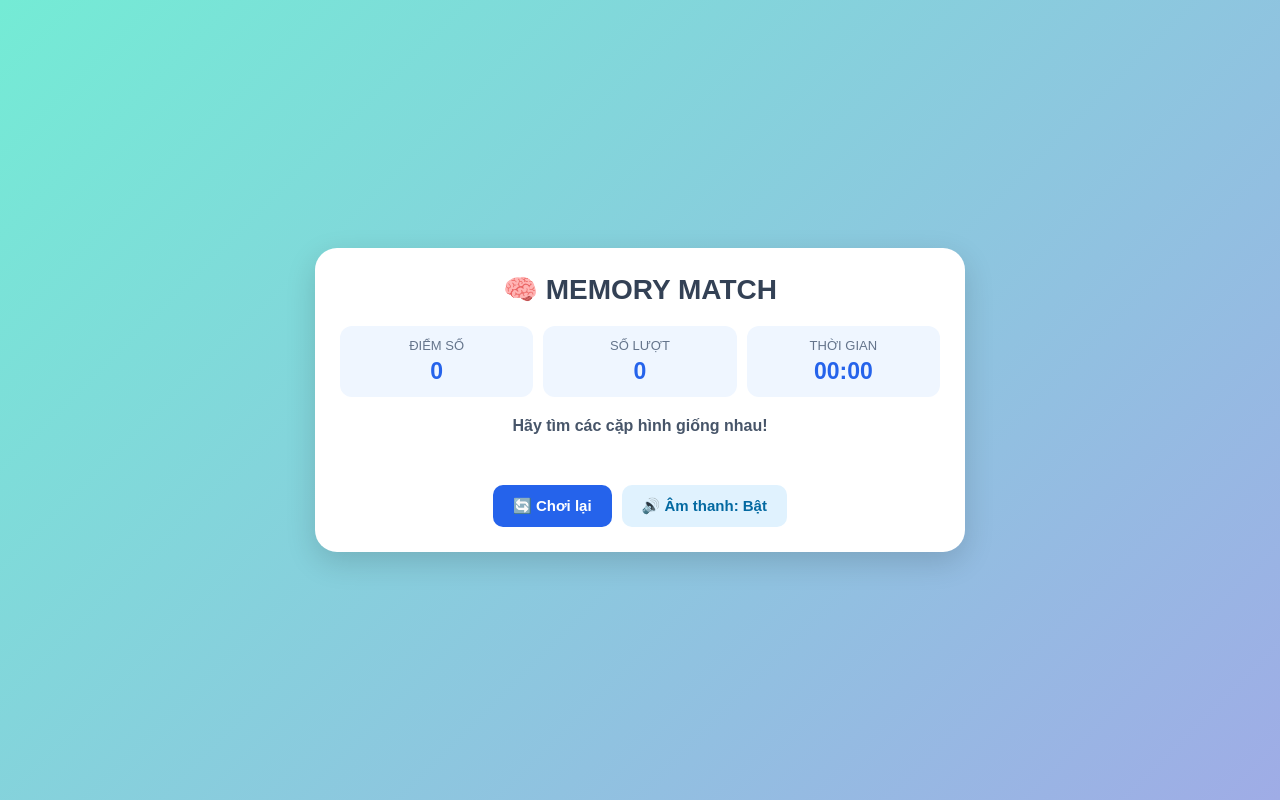
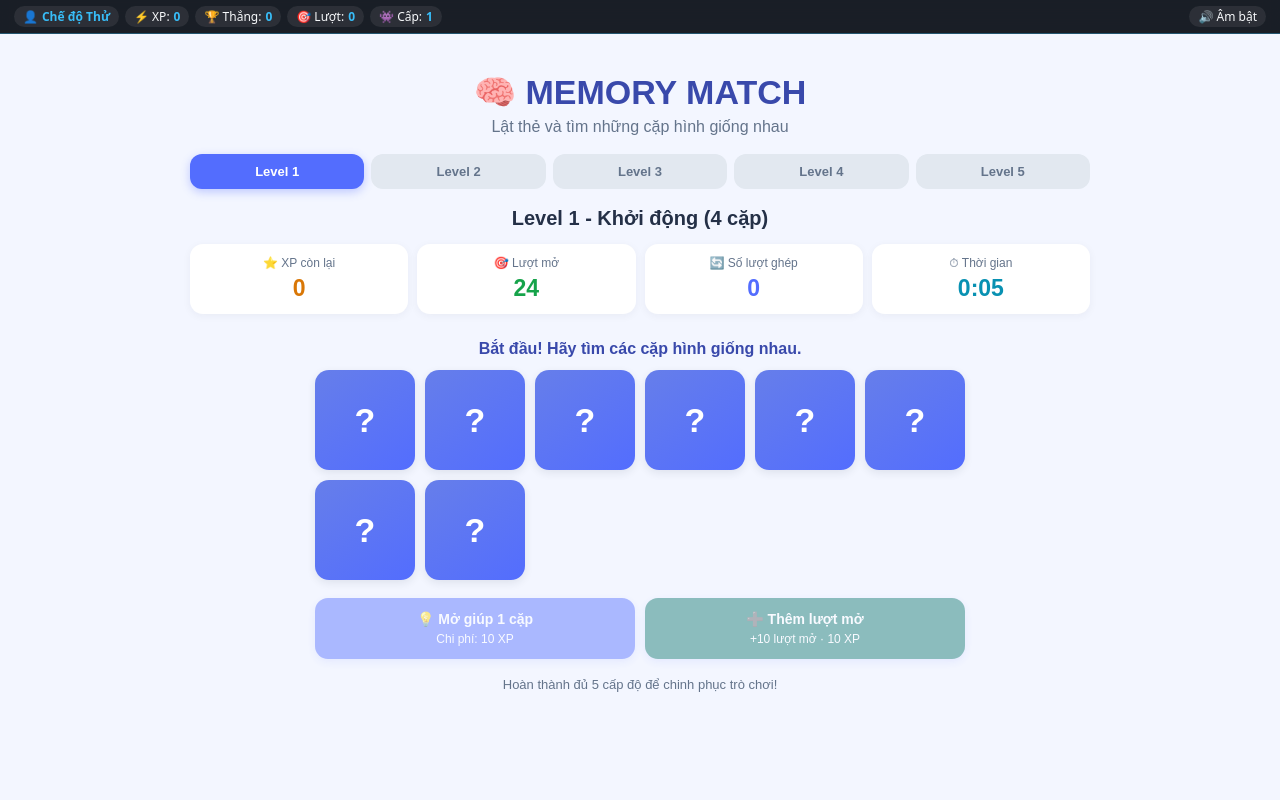
Before and after one commit to phanviethoang/Kho-game-html5, a plain HTML site: page Game_IQ/G001_MEMORY_MATCH/index.html in a window 1280 px wide. Drawn offline with Linux system fonts and the light colour scheme.

Commit message:
Update index.html

```diff
--- a/Game_IQ/G001_MEMORY_MATCH/index.html
+++ b/Game_IQ/G001_MEMORY_MATCH/index.html
@@ -4,78 +4,150 @@
 <head>
 <meta charset="UTF-8">
 <meta name="viewport" content="width=device-width, initial-scale=1.0">
-    <title>Memory Match - Lật thẻ tìm cặp</title>
+<title>G001 - Memory Match</title>
+
+<link rel="stylesheet" href="../../00_SHARED_ASSETS/pyquest-hud.css?v=2">
 
 <style>
-        * {
-            box-sizing: border-box;
+:root {
+    --primary: #536dfe;
+    --primary-dark: #3949ab;
+    --success: #16a34a;
+    --danger: #dc2626;
+    --warning: #f59e0b;
+    --bg: #f3f6ff;
+    --card-bg: #ffffff;
+    --text: #243047;
+    --muted: #64748b;
 }
+
+* { box-sizing: border-box; }
 
 body {
     margin: 0;
-            padding: 20px;
-            font-family: Arial, sans-serif;
-            background: linear-gradient(135deg, #74ebd5, #9face6);
+    padding: 72px 12px 24px;
     min-height: 100vh;
-            display: flex;
-            justify-content: center;
-            align-items: center;
+    background: var(--bg);
+    color: var(--text);
+    font-family: Arial, Helvetica, sans-serif;
 }
 
-        .game-container {
-            width: 100%;
-            max-width: 650px;
-            background: #ffffff;
-            padding: 25px;
-            border-radius: 22px;
-            box-shadow: 0 10px 30px rgba(0,0,0,0.15);
-            text-align: center;
+.container {
+    width: min(900px, 100%);
+    margin: auto;
 }
 
-        h1 {
-            color: #334155;
-            margin: 0 0 20px;
-            font-size: 28px;
+.header {
+    text-align: center;
+    margin-bottom: 16px;
+}
+
+.header h1 {
+    margin: 0 0 6px;
+    font-size: clamp(24px, 5vw, 34px);
+    color: var(--primary-dark);
+}
+
+.header p {
+    margin: 0;
+    color: var(--muted);
+}
+
+.level-progress {
+    display: grid;
+    grid-template-columns: repeat(5, 1fr);
+    gap: 7px;
+    margin: 18px 0;
+}
+
+.level-step {
+    padding: 10px 4px;
+    text-align: center;
+    border-radius: 12px;
+    background: #e2e8f0;
+    color: #64748b;
+    font-size: 13px;
+    font-weight: bold;
+}
+
+.level-step.active {
+    background: var(--primary);
+    color: white;
+    box-shadow: 0 3px 10px #536dfe55;
+}
+
+.level-step.done {
+    background: #dcfce7;
+    color: #15803d;
+}
+
+.level-title {
+    text-align: center;
+    font-size: 20px;
+    font-weight: bold;
+    margin: 12px 0;
 }
 
 .stats {
     display: grid;
-            grid-template-columns: repeat(3, 1fr);
-            gap: 10px;
-            margin-bottom: 20px;
+    grid-template-columns: repeat(4, 1fr);
+    gap: 9px;
+    margin: 14px 0;
 }
 
-        .stat-box {
-            background: #eff6ff;
-            border-radius: 12px;
+.stat {
+    background: white;
+    border-radius: 13px;
     padding: 12px 5px;
+    text-align: center;
+    box-shadow: 0 2px 8px #1e293b0d;
 }
 
 .stat-label {
-            color: #64748b;
-            font-size: 13px;
+    display: block;
+    font-size: 12px;
+    color: var(--muted);
     margin-bottom: 5px;
 }
 
 .stat-value {
-            color: #2563eb;
-            font-size: 23px;
+    font-size: clamp(17px, 4vw, 23px);
     font-weight: bold;
+}
+
+.xp-value { color: #d97706; }
+.moves-value { color: var(--primary); }
+.time-value { color: #0891b2; }
+.open-value { color: #16a34a; }
+
+.message {
+    min-height: 42px;
+    display: flex;
+    align-items: center;
+    justify-content: center;
+    text-align: center;
+    padding: 8px;
+    font-weight: bold;
+    color: var(--primary-dark);
 }
 
 .game-board {
     display: grid;
-            grid-template-columns: repeat(4, 1fr);
-            gap: 12px;
-            margin: 20px auto;
-            max-width: 500px;
+    grid-template-columns: repeat(4, minmax(0, 1fr));
+    gap: 10px;
+    max-width: 650px;
+    margin: 0 auto;
 }
 
 .card {
+    border: 0;
+    padding: 0;
+    background: transparent;
+    cursor: pointer;
     aspect-ratio: 1 / 1;
-            cursor: pointer;
-            perspective: 800px;
-            user-select: none;
+    min-width: 0;
+    perspective: 700px;
+    -webkit-tap-highlight-color: transparent;
 }
 
 .card-inner {
@@ -83,7 +155,7 @@
     height: 100%;
     position: relative;
     transform-style: preserve-3d;
-            transition: transform 0.45s;
+    transition: transform 0.35s ease;
 }
 
 .card.flipped .card-inner,
@@ -91,236 +163,211 @@
     transform: rotateY(180deg);
 }
 
-        .card-front,
-        .card-back {
+.card-face {
     position: absolute;
     inset: 0;
     display: flex;
+    align-items: center;
     justify-content: center;
-            align-items: center;
     border-radius: 14px;
     backface-visibility: hidden;
     -webkit-backface-visibility: hidden;
+    box-shadow: 0 3px 8px #1e293b18;
 }
 
-        /* Mặt úp: chỉ có một dấu hỏi từ HTML */
 .card-front {
-            background: linear-gradient(145deg, #2563eb, #1d4ed8);
+    background: linear-gradient(145deg, #667eea, #536dfe);
     color: white;
-            font-size: clamp(25px, 6vw, 42px);
+    font-size: clamp(22px, 5vw, 34px);
     font-weight: bold;
-            border: 3px solid #bfdbfe;
 }
 
-        /* Mặt có hình */
 .card-back {
-            background: linear-gradient(145deg, #fef3c7, #fde68a);
     transform: rotateY(180deg);
+    background: white;
+    border: 3px solid #c7d2fe;
     font-size: clamp(30px, 7vw, 48px);
-            border: 3px solid #fbbf24;
 }
 
 .card.matched .card-back {
     background: #dcfce7;
-            border-color: #22c55e;
+    border-color: #86efac;
+}
+
+.card:disabled {
     cursor: default;
 }
 
-        .card:not(.matched):hover {
-            transform: scale(1.03);
+.help-panel {
+    margin: 18px auto;
+    max-width: 650px;
+    display: grid;
+    grid-template-columns: 1fr 1fr;
+    gap: 10px;
 }
 
-        .message {
-            min-height: 28px;
-            margin: 15px 0;
-            color: #475569;
-            font-size: 16px;
+.help-btn {
+    border: 0;
+    border-radius: 13px;
+    padding: 13px 8px;
+    color: white;
     font-weight: bold;
+    font-size: 14px;
+    cursor: pointer;
+    background: var(--primary);
+    box-shadow: 0 3px 8px #536dfe33;
 }
 
-        .controls {
-            display: flex;
-            justify-content: center;
-            flex-wrap: wrap;
-            gap: 10px;
-            margin-top: 15px;
+.help-btn.secondary {
+    background: #0f766e;
 }
 
-        button {
-            border: none;
-            padding: 12px 20px;
-            border-radius: 10px;
-            font-size: 15px;
-            font-weight: bold;
-            cursor: pointer;
-            transition: 0.2s;
+.help-btn:disabled {
+    opacity: 0.45;
+    cursor: not-allowed;
 }
 
-        button:hover {
-            transform: translateY(-2px);
-            opacity: 0.9;
+.help-btn small {
+    display: block;
+    margin-top: 5px;
+    font-size: 12px;
+    font-weight: normal;
 }
 
-        #restartBtn {
-            background: #2563eb;
-            color: white;
+.bottom-info {
+    text-align: center;
+    color: var(--muted);
+    font-size: 13px;
+    margin-top: 12px;
 }
 
-        #soundBtn {
-            background: #e0f2fe;
-            color: #0369a1;
-        }
-
-        /* Hộp kết quả */
-        .result-modal {
+.overlay {
     display: none;
     position: fixed;
     inset: 0;
-            background: rgba(15, 23, 42, 0.65);
+    z-index: 1000;
+    background: #0f172acc;
+    padding: 18px;
+    align-items: center;
     justify-content: center;
-            align-items: center;
-            padding: 20px;
-            z-index: 100;
 }
 
-        .result-modal.show {
-            display: flex;
+.overlay.show { display: flex; }
+
+.result-box {
+    background: white;
+    width: min(440px, 100%);
+    border-radius: 20px;
+    padding: 25px 20px;
+    text-align: center;
+    box-shadow: 0 15px 50px #0004;
 }
 
-        .result-content {
-            background: white;
-            padding: 30px;
-            width: 100%;
-            max-width: 380px;
-            border-radius: 20px;
-            text-align: center;
-            animation: appear 0.3s ease;
+.result-box h2 {
+    margin: 0 0 12px;
+    color: var(--primary-dark);
 }
 
-        .result-content h2 {
-            color: #16a34a;
-            margin-top: 0;
+.result-details {
+    line-height: 1.8;
+    text-align: left;
+    margin: 15px 0;
+    background: #f8fafc;
+    padding: 14px;
+    border-radius: 12px;
 }
 
-        #finalResult {
-            line-height: 1.8;
-            color: #334155;
+.result-note {
+    color: var(--muted);
+    font-size: 13px;
 }
 
-        #playAgainBtn {
-            background: #16a34a;
-            color: white;
-            margin-top: 10px;
+@media (max-width: 520px) {
+    body { padding-left: 8px; padding-right: 8px; }
+    .game-board { gap: 7px; }
+    .card-face { border-radius: 9px; }
+    .card-back { border-width: 2px; }
+    .stats { gap: 6px; }
+    .stat { padding: 10px 3px; }
+    .level-step { font-size: 11px; padding: 9px 2px; }
 }
 
-        @keyframes appear {
-            from {
-                opacity: 0;
-                transform: scale(0.8);
-            }
-            to {
-                opacity: 1;
-                transform: scale(1);
-            }
-        }
-
-        @media (max-width: 480px) {
-            body {
-                padding: 10px;
-            }
-
-            .game-container {
-                padding: 15px;
-            }
-
-            h1 {
-                font-size: 23px;
-            }
-
-            .game-board {
-                gap: 8px;
-            }
-
-            .card-front,
-            .card-back {
-                border-radius: 10px;
-            }
-
-            button {
-                padding: 10px 15px;
-                font-size: 14px;
-            }
+@media (min-width: 700px) {
+    .game-board { grid-template-columns: repeat(6, minmax(0, 1fr)); }
 }
 </style>
 </head>
 
 <body>
+<div class="container">
 
-    <main class="game-container">
+    <header class="header">
+        <h1>🧠 MEMORY MATCH</h1>
+        <p>Lật thẻ và tìm những cặp hình giống nhau</p>
+    </header>
 
-        <h1>🧠 MEMORY MATCH</h1>
-
-        <div class="stats">
-
-            <div class="stat-box">
-                <div class="stat-label">ĐIỂM SỐ</div>
-                <div class="stat-value" id="score">0</div>
+    <div class="level-progress" id="levelProgress">
+        <div class="level-step active" data-level="1">Level 1</div>
+        <div class="level-step" data-level="2">Level 2</div>
+        <div class="level-step" data-level="3">Level 3</div>
+        <div class="level-step" data-level="4">Level 4</div>
+        <div class="level-step" data-level="5">Level 5</div>
     </div>
 
-            <div class="stat-box">
-                <div class="stat-label">SỐ LƯỢT</div>
-                <div class="stat-value" id="moves">0</div>
+    <div class="level-title" id="levelTitle">Level 1 - Khởi động</div>
+
+    <section class="stats">
+        <div class="stat">
+            <span class="stat-label">⭐ XP còn lại</span>
+            <span class="stat-value xp-value" id="xpValue">0</span>
+        </div>
+        <div class="stat">
+            <span class="stat-label">🎯 Lượt mở</span>
+            <span class="stat-value open-value" id="openValue">24</span>
+        </div>
+        <div class="stat">
+            <span class="stat-label">🔄 Số lượt ghép</span>
+            <span class="stat-value moves-value" id="movesValue">0</span>
+        </div>
+        <div class="stat">
+            <span class="stat-label">⏱ Thời gian</span>
+            <span class="stat-value time-value" id="timeValue">0:00</span>
+        </div>
+    </section>
+
+    <div class="message" id="message">
+        Đang chờ bắt đầu trò chơi...
     </div>
 
-            <div class="stat-box">
-                <div class="stat-label">THỜI GIAN</div>
-                <div class="stat-value" id="timer">00:00</div>
+    <main class="game-board" id="gameBoard"></main>
+
+    <section class="help-panel">
+        <button class="help-btn" id="revealBtn" type="button" disabled>
+            💡 Mở giúp 1 cặp
+            <small>Chi phí: 10 XP</small>
+        </button>
+
+        <button class="help-btn secondary" id="addOpensBtn" type="button" disabled>
+            ➕ Thêm lượt mở
+            <small>+10 lượt mở · 10 XP</small>
+        </button>
+    </section>
+
+    <div class="bottom-info">
+        Hoàn thành đủ 5 cấp độ để chinh phục trò chơi!
+    </div>
 </div>
 
+<div class="overlay" id="resultModal">
+    <div class="result-box">
+        <h2 id="resultTitle">Kết quả</h2>
+        <div id="resultDetails" class="result-details"></div>
+        <p class="result-note">Kết quả đã được gửi về chương trình học tập.</p>
+    </div>
 </div>
 
-        <div class="message" id="message">
-            Hãy tìm các cặp hình giống nhau!
-        </div>
-
-        <div class="game-board" id="gameBoard"></div>
-
-        <div class="controls">
-
-            <button id="restartBtn">
-                🔄 Chơi lại
-            </button>
-
-            <button id="soundBtn">
-                🔊 Âm thanh: Bật
-            </button>
-
-        </div>
-
-    </main>
-
-    <!-- Hộp kết quả -->
-    <div class="result-modal" id="resultModal">
-
-        <div class="result-content">
-
-            <h2>🎉 Hoàn thành!</h2>
-
-            <div id="finalResult"></div>
-
-            <button id="playAgainBtn">
-                🔄 Chơi lại
-            </button>
-
-        </div>
-
-    </div>
-
-    <!-- Thư viện âm thanh dùng chung phải tải trước game.js -->
+<script src="../../00_SHARED_ASSETS/pyquest-bridge.js?v=2"></script>
 <script src="../../00_SHARED_ASSETS/SoundManager.js?v=2"></script>
-
-    <!-- Mã trò chơi -->
-    <script src="game.js?v=4"></script>
-
+<script src="game.js?v=6"></script>
 </body>
 </html>
```
Lines whose indentation alone changed are shown as unchanged.
